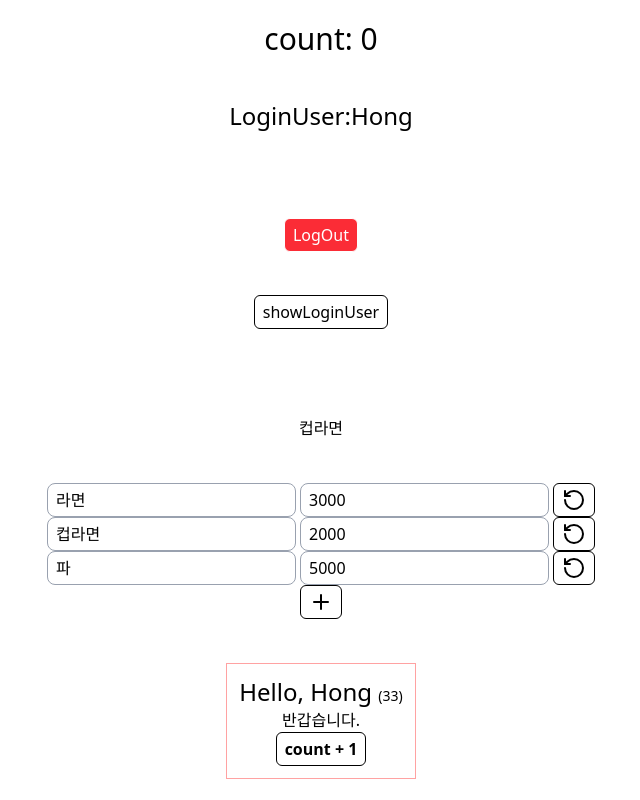
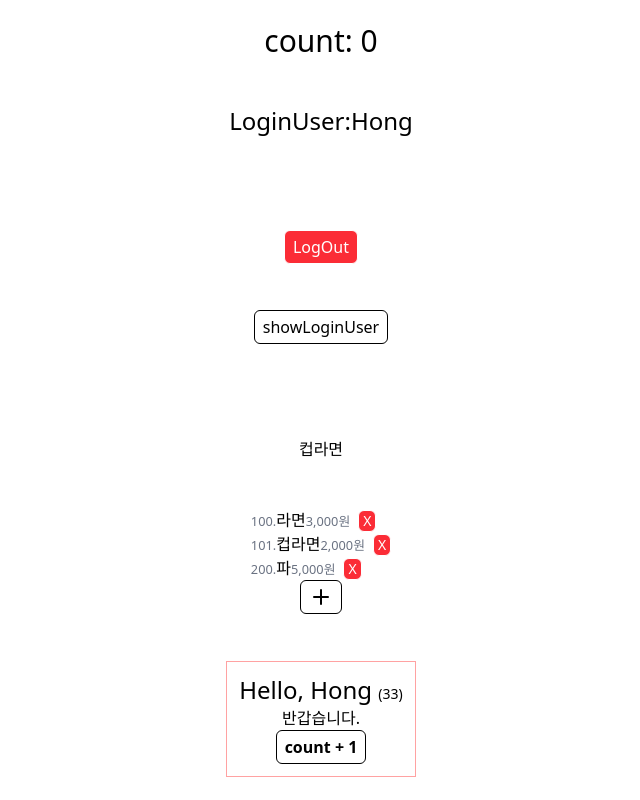
Before and after one commit to KelseyKwon/hana8, a React (Vite) app in the folder react/rbvite/: page /my in a window 1280 px wide. Shown: the whole page, without its empty margins (319-959 px from the left). Built offline with nearby package versions, Linux system fonts and the light colour scheme.

Commit message:
[React] useImperativeHandle 연습문제 - my answer

```diff
--- a/react/rbvite/src/App.tsx
+++ b/react/rbvite/src/App.tsx
@@ -1,7 +1,8 @@
-import { useState } from 'react';
+import { useRef, useState } from 'react';
 import './App.css';
 import Hello from './components/Hello';
 import My from './components/My';
+import type { LoginHandle } from './Login';
 
 export type ItemType = {
   id: number;
@@ -11,6 +12,7 @@ export type ItemType = {
 };
 
 export type LoginUser = { id: number; name: string; age: number };
+
 export type Session = {
   loginUser: LoginUser | null;
   cart: ItemType[];
@@ -31,6 +33,8 @@ const DefaultSession: Session = {
 function App() {
   const [count, setCount] = useState(0);
   const [session, setSession] = useState<Session>(DefaultSession);
+  // ref를 만든다
+  const loginRef = useRef<LoginHandle>(null);
 
   // plusCount(100)을 하면 그냥 100으로 설정이 된다.
   // 왜 함수를 쓰냐? Batch 처리 떄문에, 17ms동안은 버튼을 4번 눌러도 count의 값이 1이 되기 때문이다.
@@ -44,7 +48,12 @@ function App() {
 
   const login: LoginFunction = (name, age) => {
     // 기존 세션은 내비둬야 한다!
-    if (!name || !age || 0) return alert('Input Name and Age, plz!');
+    // if (!name || !age || 0) return alert('Input Name and Age, plz!');
+    if (!name || !age || 0) {
+      loginRef.current?.focusId();
+      loginRef.current?.focusAge();
+      return alert('Input Name and Age, plz!');}
+    // if (loginRef.current...App.)
     setSession({ ...session, loginUser: { id: 1, name, age } });
   };
 
--- a/react/rbvite/src/Login.tsx
+++ b/react/rbvite/src/Login.tsx
@@ -1,4 +1,4 @@
-import { useEffect, useRef, type FormEvent } from 'react';
+import React, { useEffect, useImperativeHandle, useRef, type FormEvent } from 'react';
 import Button from './components/ui/Button';
 import type { LoginFunction } from './App';
 import LabelInput from './components/ui/LabelInput';
@@ -6,12 +6,27 @@ import LabelInput from './components/ui/LabelInput';
 type Props = {
   login: LoginFunction;
 };
-export default function Login({ login }: Props) {
+
+export type LoginHandle = {
+  focusId: () => void;
+  focusAge: () => void;
+}
+
+export default function Login({ login, ref }: Props & {ref?: React.Ref<LoginHandle> }) {
   // const [name, setName] = useState('');
   // const [age, setAge] = useState(0);
 
   const nameRef = useRef<HTMLInputElement>(null);
   const ageRef = useRef<HTMLInputElement>(null);
+
+  useImperativeHandle(ref, () => ({
+    focusId: () => {
+      nameRef.current?.focus();
+    },
+    focusAge: () => {
+      ageRef.current?.focus();
+    }
+  }))
 
   const makeLogin = (e: FormEvent<HTMLFormElement>) => {
     e.preventDefault();
@@ -42,7 +57,7 @@ export default function Login({ login }: Props) {
             type='number'
             id='age'
             ref={ageRef}
-            placeholder='user name...'
+            placeholder='age...'
             className='w-full'
             required
           />
--- a/react/rbvite/src/components/Item.tsx
+++ b/react/rbvite/src/components/Item.tsx
@@ -3,7 +3,7 @@ import type { ItemType } from "../App"
 import Small from "./ui/Small";
 import Button from "./ui/Button";
 import LabelInput from "./ui/LabelInput";
-import { FilePlus2Icon, FilePlusIcon, RotateCcwIcon, SaveIcon } from "lucide-react";
+import { FilePlus2Icon, RotateCcwIcon, SaveIcon } from "lucide-react";
 
 type Props = {
   // App에 정의된 Item
@@ -87,7 +87,7 @@ export default function Item({item, removeItem, saveItem, toggleAdding}: Props)
 
   return (<>
   {/* isEditing이 아니면 수정을,  */}
-  {!isEditing ? (
+  {isEditing ? (
     <form onSubmit={editItem} className='flex gap-1'>
           {/* <input type='number' ref={idRef} placeholder='id...' className='w-14'/> */}
           <LabelInput ref={nameRef} defaultValue={item.name} onChange={checkDirty} placeholder='name...' />
--- a/react/rbvite/src/components/My.tsx
+++ b/react/rbvite/src/components/My.tsx
@@ -34,7 +34,11 @@ return (
         <Login login={login} />
       )}
       <hr />
-      {item101?.name}
+      <a href='#!' onClick={(e) => {
+        e.preventDefault();
+        profileHandlerRef.current?.showLoginUser();
+        profileHandlerRef.current?.logout();
+      }}>{item101?.name}</a>
       <ul>
         {/* destructuring! */}
 
```
